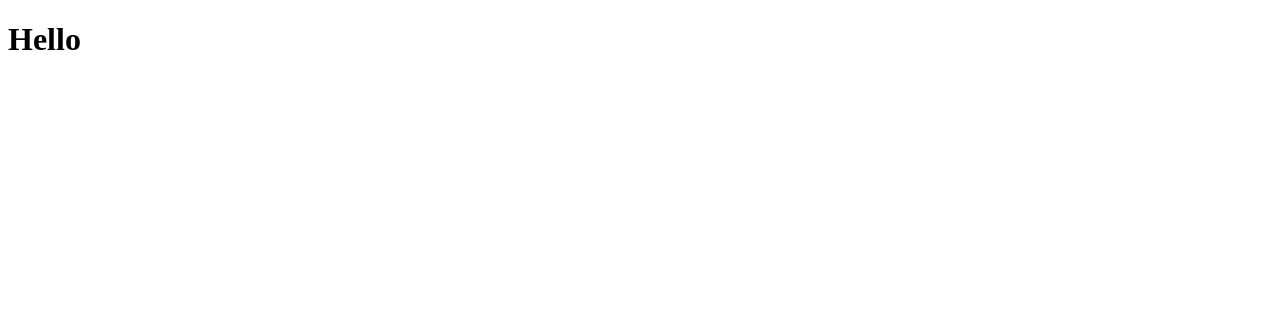
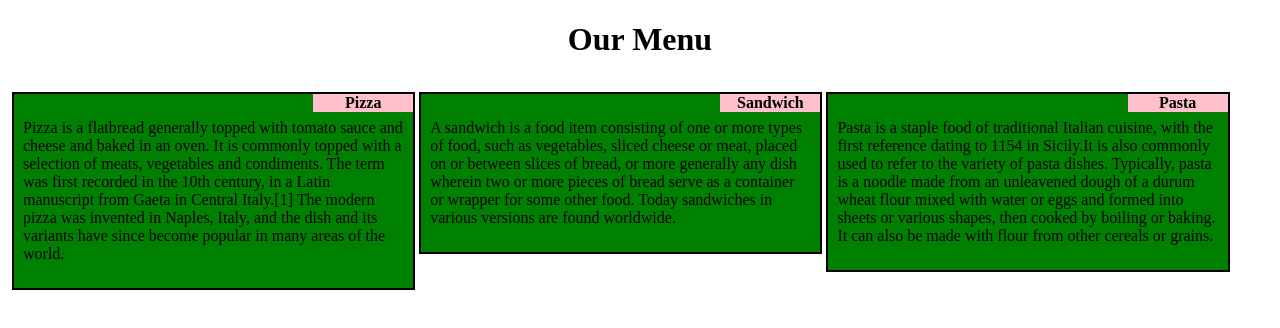
Before and after one commit to anirudh9/coursera-test, a plain HTML site: page site/index.html in a window 1280 px wide. Drawn offline with Linux system fonts and the light colour scheme; files that its build step writes are made by us from their sources.

Commit message:
My first HTml page

```diff
--- /dev/null
+++ b/module2-solution/css/style.css
@@ -0,0 +1,68 @@
+	* {
+		box-sizing: border-box;
+	}
+	body {
+
+		margin : 0;
+		padding: 0;
+	}
+		.row{
+
+			width: 100%;
+			padding: 10px;
+
+		}
+		.box{
+
+			float: left;
+			position: relative;
+			background-color: green;
+			border:2px solid;
+			margin : 2px;
+
+
+		}
+		p{
+			padding: 9px;
+
+
+		}
+		.clear{clear:both }
+
+	.innerbox{
+			position: absolute;
+			right: 0px;
+			background-color: pink;
+			width: 100px;
+
+			text-align: center;
+			font-weight: bold;
+			margin-left: 5px;
+
+		}
+		#innerbox2{
+			background-color: red;
+		}
+		#innerbox3{
+			background-color: yellow;
+		}
+
+
+		@media (max-width: 767px) {
+			.box{
+				width: 100%;
+			}
+		}
+		@media (min-width: 992px) {
+			.box{
+				width: 32%;
+			}
+		}
+		@media (min-width: 768px) and (max-width: 991px) {
+			.box{
+				width: 49%;
+			}
+			#box3{
+				width: 98.5%;
+			}
+		}
--- a/site/index.html
+++ b/site/index.html
@@ -1,9 +1,37 @@
 <!DOCTYPE html>
 <html>
 <head>
-	<title>Hello </title>
+	<title>Food </title>
+	<link rel="stylesheet" href="css/style.css">
+
 </head>
 <body>
-<h1>Hello</h1>
+<h1 align="center">Our Menu</h1>
+
+<div class="row">
+	<div class="box">
+	<div class="innerbox">
+		Pizza
+	</div>
+
+	<p>Pizza is a flatbread generally topped with tomato sauce and cheese and baked in an oven. It is commonly topped with a selection of meats, vegetables and condiments. The term was first recorded in the 10th century, in a Latin manuscript from Gaeta in Central Italy.[1] The modern pizza was invented in Naples, Italy, and the dish and its variants have since become popular in many areas of the world.
+	</p>
+	</div>
+	<div class="box">
+	<div class="innerbox">
+		Sandwich
+	</div>
+
+	<p>A sandwich is a food item consisting of one or more types of food, such as vegetables, sliced cheese or meat, placed on or between slices of bread, or more generally any dish wherein two or more pieces of bread serve as a container or wrapper for some other food. Today sandwiches in various versions are found worldwide.
+	</p>
+	</div>	<div class="box">
+	<div class="innerbox">
+		Pasta
+	</div>
+
+	<p>Pasta is a staple food of traditional Italian cuisine, with the first reference dating to 1154 in Sicily.It is also commonly used to refer to the variety of pasta dishes. Typically, pasta is a noodle made from an unleavened dough of a durum wheat flour mixed with water or eggs and formed into sheets or various shapes, then cooked by boiling or baking. It can also be made with flour from other cereals or grains.
+	</p>
+	</div>
+</div>
 </body>
 </html>
```
Also changed, not shown: module2-solution/index.html (added, +41 -0 lines).
